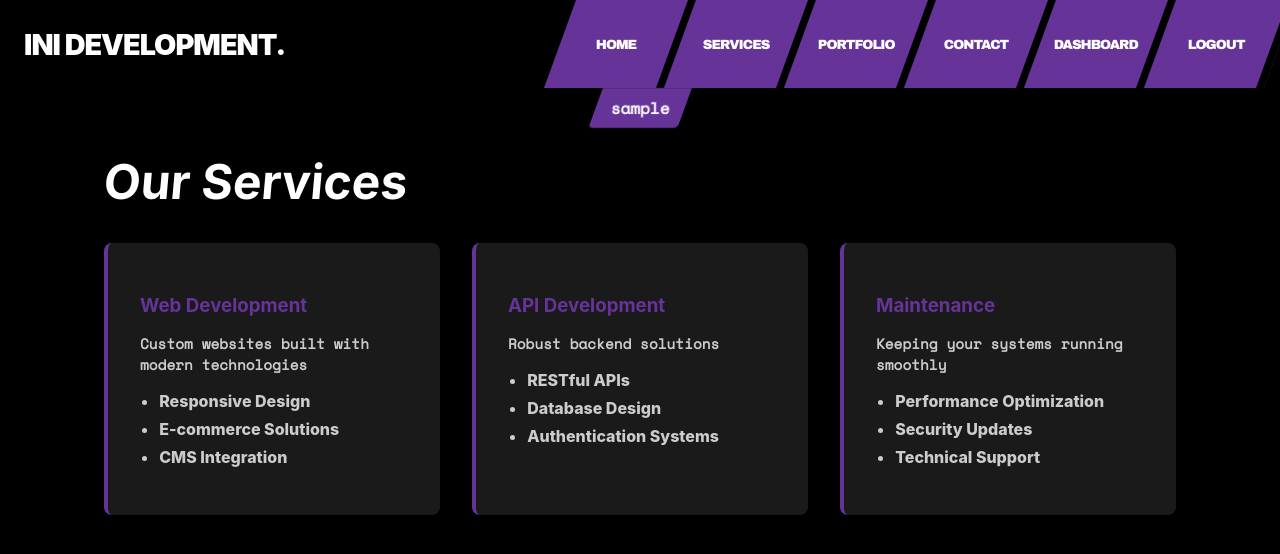
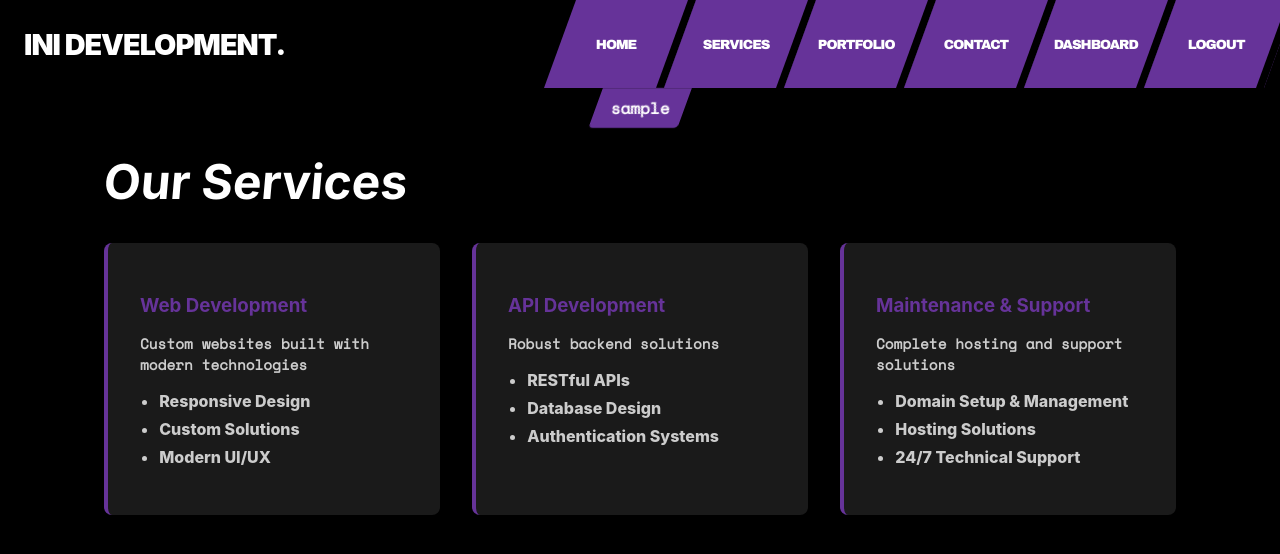
Before and after one commit to pixel123456789/UnconsciousSlategreyVolume, a Flask app: page /services in a window 1280 px wide. Shown: the top 554 px of the page. Run offline with Flask 3, Linux system fonts and the light colour scheme; the visitor is signed in with stand-in values (Sample User, id 1).

Commit message:
Assistant checkpoint: Update services to match actual offerings
Assistant generated file changes:
- templates/services.html: Update services list to match actual offerings

---

User prompt:

for services, i dont do eccommerce so repl;ace that. and cms idk what that is, for maintenance, i offer hosting, domains maintenance, setup, and support

Replit-Commit-Author: Assistant
Replit-Commit-Session-Id: 26d6c5f3-d7f6-48f9-b1ae-eda746e1db72

```diff
--- a/templates/services.html
+++ b/templates/services.html
@@ -19,8 +19,8 @@
                 <p>Custom websites built with modern technologies</p>
                 <ul>
                     <li>Responsive Design</li>
-                    <li>E-commerce Solutions</li>
-                    <li>CMS Integration</li>
+                    <li>Custom Solutions</li>
+                    <li>Modern UI/UX</li>
                 </ul>
             </div>
             <div class="service-card">
@@ -33,12 +33,12 @@
                 </ul>
             </div>
             <div class="service-card">
-                <h3>Maintenance</h3>
-                <p>Keeping your systems running smoothly</p>
+                <h3>Maintenance & Support</h3>
+                <p>Complete hosting and support solutions</p>
                 <ul>
-                    <li>Performance Optimization</li>
-                    <li>Security Updates</li>
-                    <li>Technical Support</li>
+                    <li>Domain Setup & Management</li>
+                    <li>Hosting Solutions</li>
+                    <li>24/7 Technical Support</li>
                 </ul>
             </div>
         </div>
```
